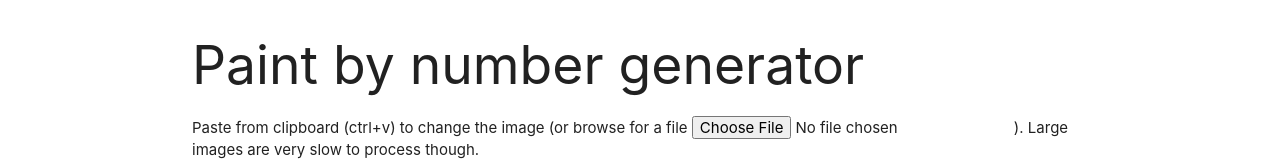
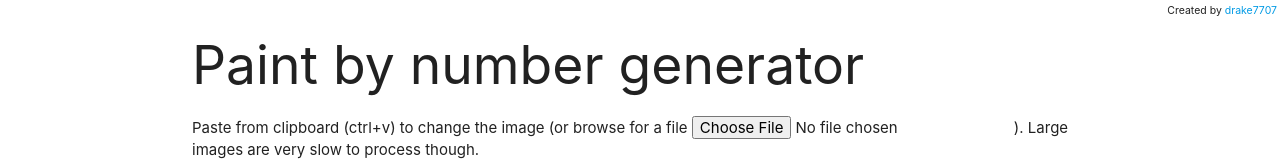
Before and after one commit to IlIIlIII1IlllI/Test2, a website with bundled scripts: page index.html in a window 1280 px wide. Shown: the top 160 px of the page. Built offline with nearby package versions, Linux system fonts and the light colour scheme.

Commit message:
Update index.html

```diff
--- a/index.html
+++ b/index.html
@@ -408,6 +408,10 @@
             </div>
         </div>
     </div>
+    <div style="position:absolute;top:3px;right:3px;font-size:0.7em">
+        Created by
+        <a href="http://dwight.skyon.be/">drake7707</a>
+    </div>
 
     <script src="scripts/lib/saveSvgAsPng.js"></script>
     <script src="scripts/lib/require.js"></script>
```
